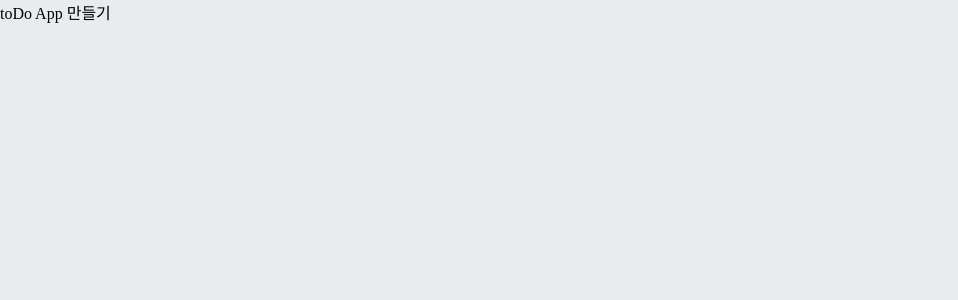
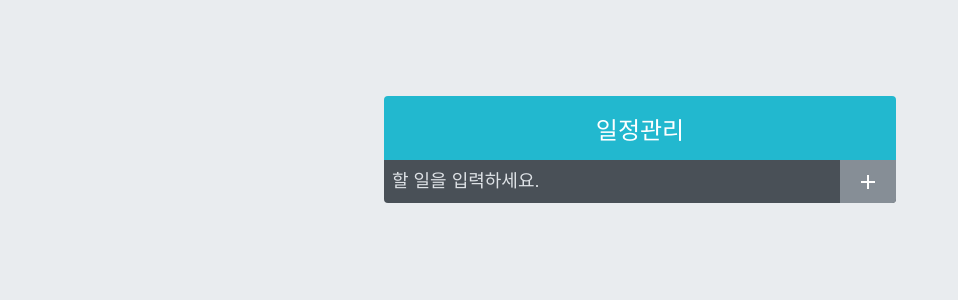
Before and after one commit to sumin-hwang/React, a React (Create React App) app in the folder todo-app/: page / in a window 1280 px wide. Shown: the top 300 px of the page, without its empty margins (0-958 px from the left). Built offline with nearby package versions, Linux system fonts and the light colour scheme.

Commit message:
TodoTemplate, Insert 구현

```diff
--- a/todo-app/src/App.js
+++ b/todo-app/src/App.js
@@ -1,9 +1,13 @@
 import React from 'react';
+import TodoTemplate from './components/TodoTemplate';
+import TodoInsert from './components/TodoInsert';
 
 const App = () => {
   return(
     <div>
-      toDo App  만들기
+      <TodoTemplate>
+        <TodoInsert />
+      </TodoTemplate>
     </div>
   )
 }
--- /dev/null
+++ b/todo-app/src/components/TodoInsert.scss
@@ -0,0 +1,38 @@
+.TodoInsert{
+    display : flex;
+    background : #495057;
+    input{
+        background: none;
+        outline : none;
+        border: none;
+        padding : 0.5rem;
+        font-size : 1.125rem;
+        line-height : 1.5;
+        color : white;
+
+        &::placeholder{
+            color : #dee2e6;
+        }
+
+        flex : 1;
+    }
+
+    button {
+        background: none;
+        outline : none;
+        border : none;
+        background : #868e96;
+        color : white;
+        padding-left : 1rem;
+        padding-right : 1rem;
+        font-size : 1.5rem;
+        display : flex;
+        align-items : center;
+        cursor : pointer;
+        transition : 0.1s background ease-in;
+        &:hover{
+            background: #adb5bd;
+        }
+    }
+
+}
--- /dev/null
+++ b/todo-app/src/components/TodoTemplate.js
@@ -0,0 +1,13 @@
+import React from 'react';
+import './TodoTemplate.scss';
+
+const TodoTemplate = ({children}) => {
+    return(
+        <div className = "TodoTemplate">
+            <div className = "app-title">일정관리</div>
+            <div className = "content"> {children}</div>
+        </div>
+    );
+};
+
+export default TodoTemplate;
--- /dev/null
+++ b/todo-app/src/components/TodoTemplate.scss
@@ -0,0 +1,23 @@
+.TodoTemplate{
+    width:512px;
+    //width가 주어진 상태에서 좌우 중앙 정렬
+    margin-left : auto;
+    margin-right : auto;
+    margin-top : 6rem;
+    border-radius : 4px;
+    overflow : hidden;
+
+    .app-title{
+        background : #22b8cf;
+        color : white;
+        height:4rem;
+        font-size : 1.5rem;
+        display : flex;
+        align-items: center;
+        justify-content : center;
+    }
+
+    .concat {
+        background : white;
+    }
+}
```
